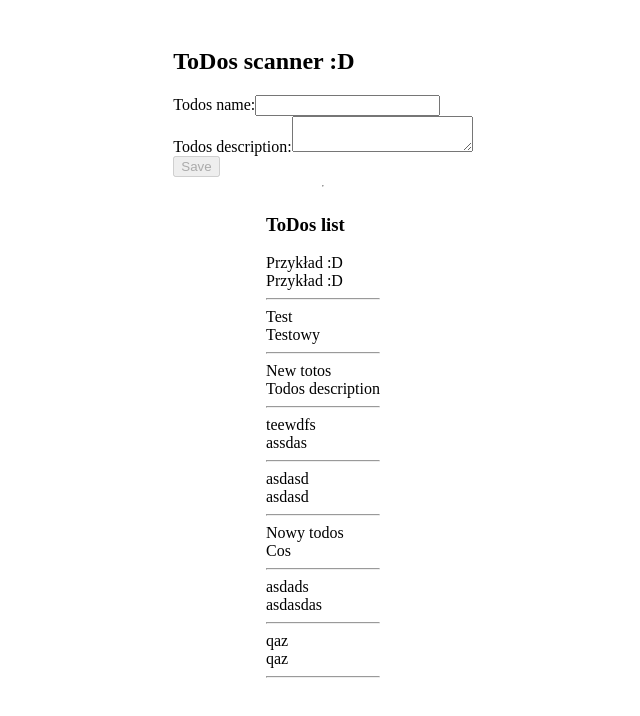
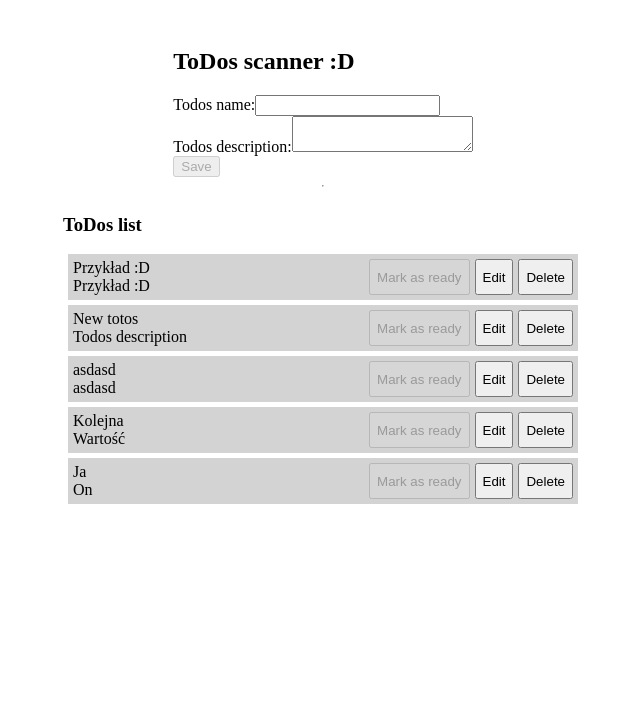
Before and after one commit to gregorro/SDA-ZDJAVApol109-TODOS, an Angular app: page / in a window 1280 px wide. Shown: the top 716 px of the page, without its empty margins (317-957 px from the left). Built offline with nearby package versions, Linux system fonts and the light colour scheme; data requests are answered from the project's data file.

Commit message:
feat: edit todos

```diff
--- a/src/app/components/todos-scanner/todos-scanner.component.html
+++ b/src/app/components/todos-scanner/todos-scanner.component.html
@@ -9,5 +9,6 @@
     <label for="todosDescriptionTextarea">Todos description:</label>
     <textarea  id="todosDescriptionTextarea" [(ngModel)]="todoDescription"></textarea>
   </div>
-  <button [disabled]="todoName.length == 0 || todoDescription.length == 0 " (click)="saveTodos()">Save</button>
+  <button [disabled]="todoName.length == 0 || todoDescription.length == 0 " (click)="onClick()">{{todosToEditId ? 'Edit' : 'Save'}}</button>
+  <button *ngIf="todosToEditId" (click)="backToAddMode()">Cancel</button>
 </div>
--- a/src/app/components/todos-scanner/todos-scanner.component.ts
+++ b/src/app/components/todos-scanner/todos-scanner.component.ts
@@ -1,21 +1,84 @@
-import { Component } from '@angular/core';
+import { Component, OnInit } from '@angular/core';
 import { ApiService } from 'src/app/services/api/api.service';
 import { TodosService } from 'src/app/services/todos/todos.service';
 import { v4 } from 'uuid'
 
 export const TODOS_CHANGED_EVENT_NAME = 'todos-changed'
+export enum TodosScannerViewEnum {
+  AddView,
+  EditView
+}
+
+
 
 @Component({
   selector: 'app-todos-scanner',
   templateUrl: './todos-scanner.component.html',
   styleUrls: ['./todos-scanner.component.css']
 })
-export class TodosScannerComponent {
+export class TodosScannerComponent implements OnInit {
   todoName: string = ''
   todoDescription: string = ''
 
+  currentScannerViewType: TodosScannerViewEnum = TodosScannerViewEnum.AddView
+  todosToEditId: string | null = null;
+
   constructor(private apiService: ApiService,
     private todosService: TodosService) { }
+
+  ngOnInit(): void {
+    this.todosService.listenAboutTodosToEdit().subscribe(todoToEdit => {
+      // Wprowadzenie danych
+      this.todoName = todoToEdit.name;
+      this.todoDescription = todoToEdit.description;
+
+      // Zmiana typu działania scannera na edit
+      this.currentScannerViewType = TodosScannerViewEnum.EditView;
+
+      // Id elementu d edycji
+      this.todosToEditId = todoToEdit.id
+    })
+  }
+
+  onClick() {
+    if (this.currentScannerViewType === TodosScannerViewEnum.AddView) {
+      this.saveTodos()
+    } else {
+      this.editTodos()
+    }
+  }
+
+  backToAddMode(){
+    this.currentScannerViewType = TodosScannerViewEnum.AddView;
+    this.todosToEditId = null;
+  }
+
+  editTodos() {
+    // Klauzula strażnicza
+    if (!this.todosToEditId) {
+      return
+    }
+
+    this.apiService.editTodos(this.todosToEditId, {
+      id: this.todosToEditId,
+      name: this.todoName,
+      description: this.todoDescription,
+    }).subscribe(() => {
+      // Czyszczenie wartości z formularza
+      this.todoName = '';
+      this.todoDescription = '';
+
+      // Powrót do modu dodawania / default'owego
+      this.currentScannerViewType = TodosScannerViewEnum.AddView;
+      this.todosToEditId = null;
+
+      // Emitowanie informacji z zmianie
+      this.todosService.emitInfoAboutChanges()
+    })
+
+
+  }
+
 
   saveTodos() {
     this.apiService.addTodos({
--- a/src/app/components/todos/todos.component.css
+++ b/src/app/components/todos/todos.component.css
@@ -0,0 +1,21 @@
+.wrapper {
+  padding: 5px;
+  margin: 5px;
+  width: 500px;
+  display: flex;
+  flex-flow: row nowrap;
+  gap: 5px;
+  background-color: lightgray;
+  justify-content: space-between;
+}
+
+.todos-info {
+  display: flex;
+  flex-flow: column nowrap;
+}
+
+.todos-actions {
+  display: flex;
+  flex-flow: row nowrap;
+  gap: 5px;
+}
--- a/src/app/components/todos/todos.component.html
+++ b/src/app/components/todos/todos.component.html
@@ -1,5 +1,11 @@
-<div>
-  <div>{{ todo.name }}</div>
-  <div>{{ todo.description }}</div>
-  <hr>
+<div class="wrapper">
+  <div class="todos-info">
+    <div>{{ todo.name }}</div>
+    <div>{{ todo.description }}</div>
+  </div>
+  <div class="todos-actions">
+    <button [disabled]="true">Mark as ready</button>
+    <button (click)="editTodos()">Edit</button>
+    <button (click)="deleteTodos()">Delete</button>
+  </div>
 </div>
--- a/src/app/components/todos/todos.component.ts
+++ b/src/app/components/todos/todos.component.ts
@@ -1,5 +1,7 @@
 import { Component, Input } from '@angular/core';
+import { ApiService } from 'src/app/services/api/api.service';
 import { Todos } from 'src/app/services/api/api.types';
+import { TodosService } from 'src/app/services/todos/todos.service';
 
 @Component({
   selector: 'app-todos',
@@ -8,4 +10,19 @@ import { Todos } from 'src/app/services/api/api.types';
 })
 export class TodosComponent {
   @Input() todo!: Todos
+
+  constructor(private apiService: ApiService,
+    private todosService: TodosService){
+  }
+
+  deleteTodos(){
+    this.apiService.deleteTodos(this.todo.id).subscribe(() => {
+      this.todosService.emitInfoAboutChanges()
+    })
+  }
+
+  editTodos(){
+    this.todosService.emitTodosToEdit(this.todo)
+  }
+
 }
--- a/src/app/data/db.json
+++ b/src/app/data/db.json
@@ -6,19 +6,9 @@
       "id": "b4960555-e216-4685-ad62-35deeee739a4"
     },
     {
-      "id": "de7ff18e-a4fb-4141-a433-215cb9727068",
-      "name": "Test",
-      "description": "Testowy"
-    },
-    {
       "id": "5130ec7a-80fc-4364-bf75-3ee9ac9619e2",
       "name": "New totos",
       "description": "Todos description "
-    },
-    {
-      "id": "3f09cf65-480c-4451-a380-a78e5e15cfa1",
-      "name": "teewdfs",
-      "description": "assdas"
     },
     {
       "id": "d6280d59-fe80-445d-9736-bd6db446894b",
@@ -26,19 +16,14 @@
       "description": "asdasd"
     },
     {
-      "id": "91d17086-7f0b-4df5-b48f-9d95cb62beba",
-      "name": "Nowy todos",
-      "description": "Cos "
+      "id": "b12a95f5-3f01-43ef-9a14-31675af8e96c",
+      "name": "Kolejna",
+      "description": "Wartość"
     },
     {
-      "id": "6c955ec5-d801-4c40-a117-cf665b350b5a",
-      "name": "asdads",
-      "description": "asdasdas"
-    },
-    {
-      "id": "0683140f-c893-4822-858e-62ff8eecfadc",
-      "name": "qaz",
-      "description": "qaz"
+      "id": "84f69cb1-e605-4e2a-a3e2-f5e6b72967f6",
+      "name": "Ja",
+      "description": "On"
     }
   ]
 }
--- a/src/app/services/api/api.service.ts
+++ b/src/app/services/api/api.service.ts
@@ -20,7 +20,17 @@ export class ApiService {
   }
 
   // Metoda wstawiająca dane
-  addTodos(todos: Todos){
+  addTodos(todos: Todos): Observable<any>{
     return this.http.post(`${this.baseUrl}/todos`, todos)
   }
+
+  // Metoda usuwająca dane
+  deleteTodos(id: string): Observable<any>{
+    return this.http.delete(`${this.baseUrl}/todos/${id}`)
+  }
+
+  // Metoda do edycji todos'a
+  editTodos(id: string, todos: Todos): Observable<any> {
+    return this.http.patch(`${this.baseUrl}/todos/${id}`, todos)
+  }
 }
--- a/src/app/services/todos/todos.service.ts
+++ b/src/app/services/todos/todos.service.ts
@@ -1,5 +1,6 @@
 import { Injectable } from '@angular/core';
 import { Subject, Observable } from 'rxjs';
+import { Todos } from '../api/api.types';
 
 @Injectable({
   providedIn: 'root'
@@ -9,6 +10,7 @@ export class TodosService {
   constructor() { }
 
   private todosSubject: Subject<void> = new Subject();
+  private todosToEditSubject: Subject<Todos> = new Subject();
 
   // Metoda emitująca wartości/zdarzenia/eventy w strumieniu
   public emitInfoAboutChanges(): void {
@@ -19,4 +21,14 @@ export class TodosService {
   public listenAboutChanges(): Observable<void> {
     return this.todosSubject.asObservable()
   }
+
+  // Metoda wysyłające todos'a do edycji
+  public emitTodosToEdit(todosToEdit: Todos): void {
+    this.todosToEditSubject.next(todosToEdit)
+  }
+
+  // Metoda dostarczajaca todos'a do edycji
+  public listenAboutTodosToEdit(): Observable<Todos> {
+    return this.todosToEditSubject.asObservable()
+  }
 }
```
Also changed, not shown: src/zadania2.txt.
